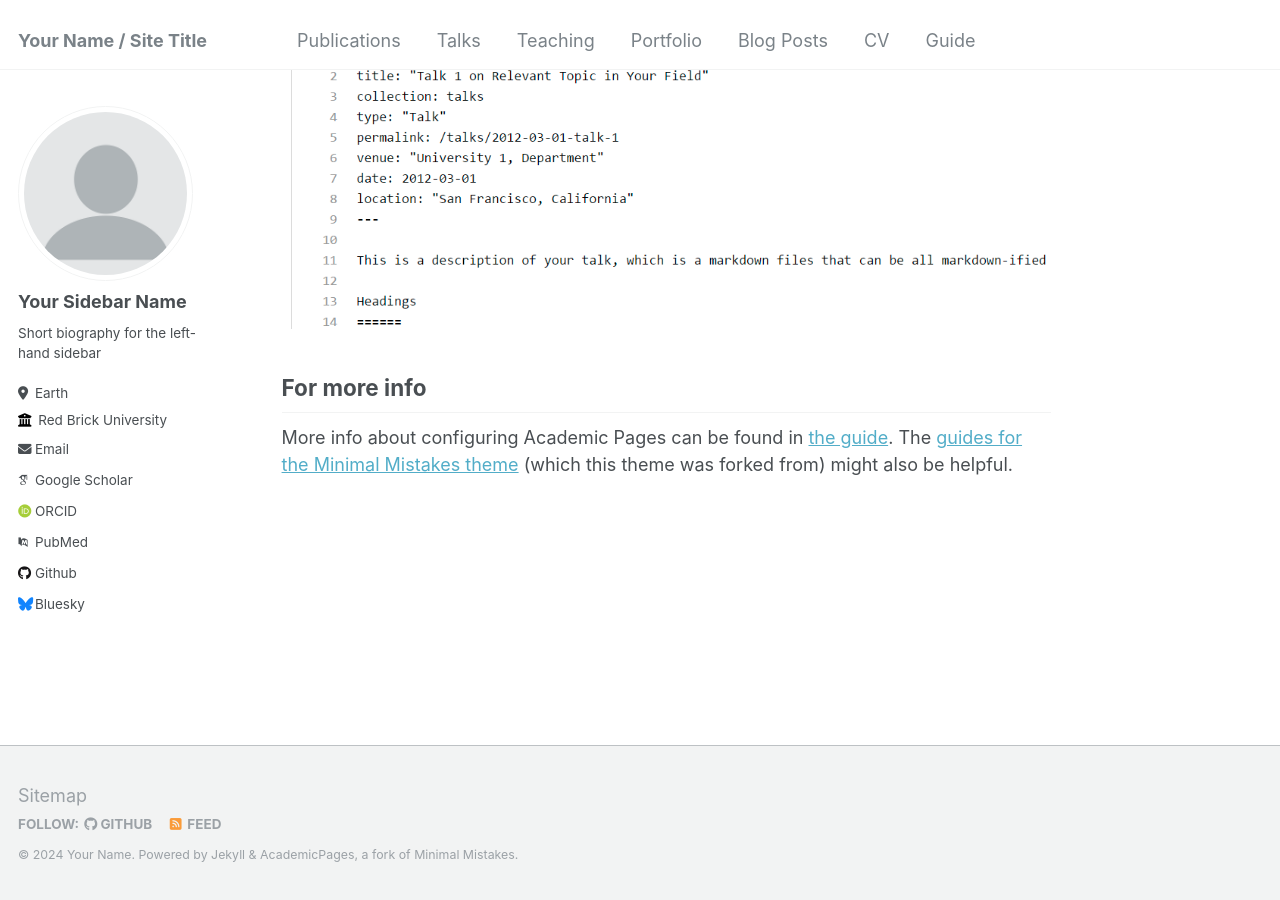
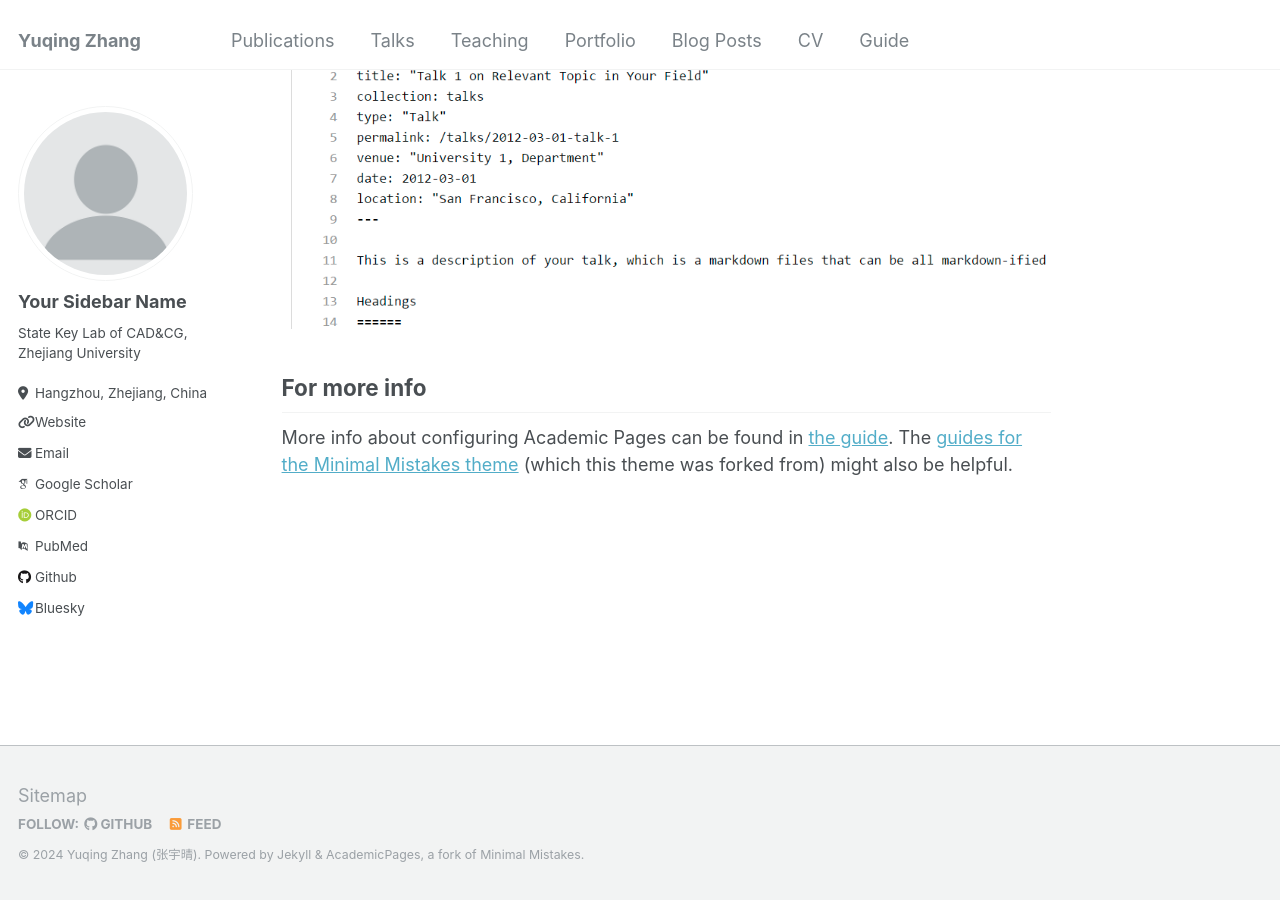
Before and after one commit to zzzyuqing/zzzyuqing.github.io, a Jekyll site: the page built from _pages/about.md, in a window 1280 px wide and 900 px high, scrolled down 2660 px. Built offline with Jekyll 4.4.1, drawn with Linux system fonts in a browser that asks for light colours; some web fonts are replaced.

Commit message:
change personal information

```diff
--- a/_config.yml
+++ b/_config.yml
@@ -8,13 +8,13 @@
 
 # Basic Site Settings
 locale                   : "en-US"
-title                    : "Your Name / Site Title"
+title                    : "Yuqing Zhang"
 title_separator          : "-"
-name                     : &name "Your Name"
+name                     : &name "Yuqing Zhang (张宇晴)"
 description              : &description "personal description"
-url                      : https://academicpages.github.io # the base hostname & protocol for your site e.g. "https://mmistakes.github.io"
+url                      : https://zzzyuqing.github.io # the base hostname & protocol for your site e.g. "https://mmistakes.github.io"
 baseurl                  : "" # the subpath of your site, e.g. "/blog"
-repository               : "academicpages/academicpages.github.io"
+repository               : "zzzyuqing/zzzyuqing.github.io"
 
 # Site Author - The following control what appear as part of the author content on the side bar.
 #               If a field is blank the icon and link will not appear, otherwise it will be shown.
@@ -24,11 +24,11 @@ author:
   avatar           : "profile.png"
   name             : "Your Sidebar Name"
   pronouns         : # example: "she/her"
-  bio              : "Short biography for the left-hand sidebar"
-  location         : "Earth"
-  employer         : "Red Brick University"
-  uri              : # URL
-  email            : "none@example.org"
+  bio              : "State Key Lab of CAD&CG, Zhejiang University"
+  location         : "Hangzhou, Zhejiang, China"
+  employer         :
+  uri              : "https://zzzyuqing.github.io"
+  email            : "3180102110@zju.edu.cn"
 
   # Academic websites
   arxiv            : # URL - Update with the correct link to your profile
@@ -43,7 +43,7 @@ author:
   bitbucket        : # Username - Update with your username on the site
   codepen          : # Username
   dribbble         : # Username
-  github           : "academicpages"
+  github           : "zzzyuqing"
   kaggle           : # Username
   stackoverflow    : # User number or user number and name (i.e., use "1" or "1/jeff-atwood")
 
```
